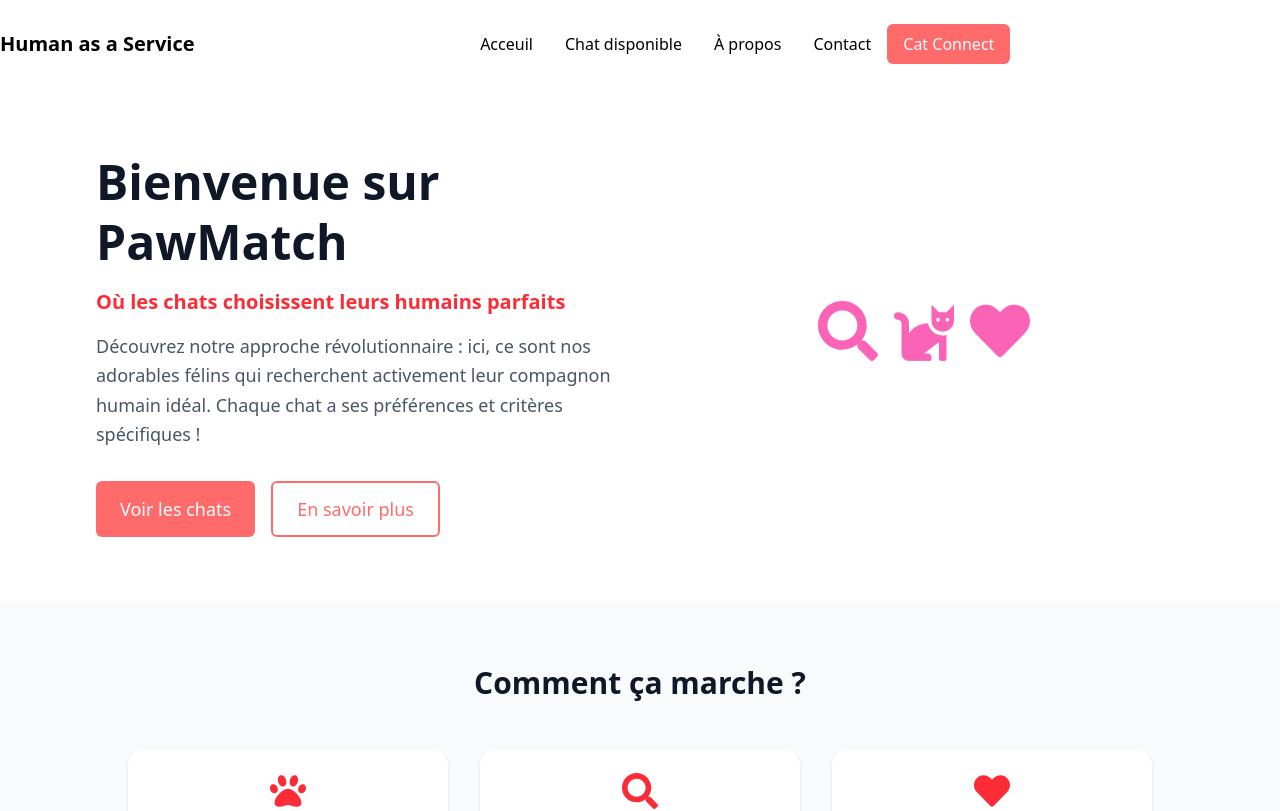
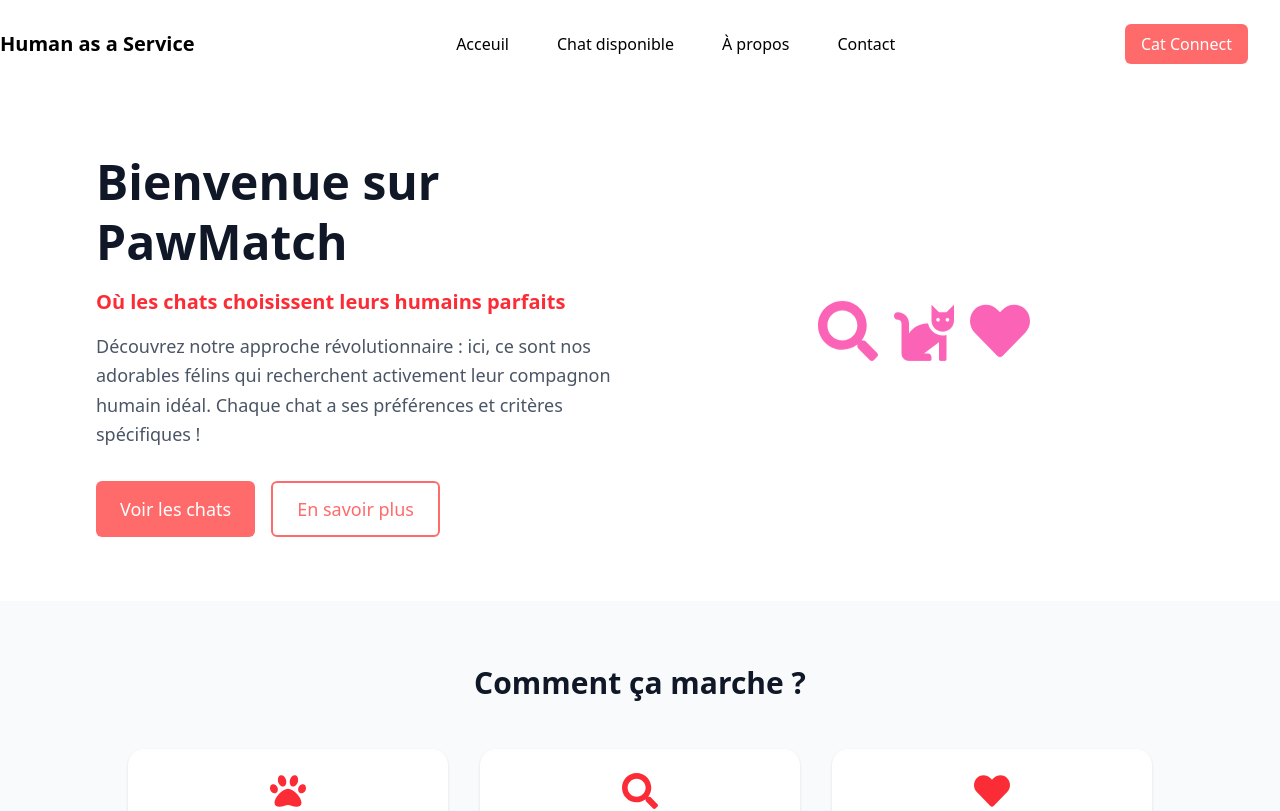
Before and after one commit to clemco23/human-as-a-service-, a React (Vite) app: page /about in a window 1280 px wide. Shown: the top 811 px of the page. Built offline with nearby package versions, Linux system fonts and the light colour scheme.

Commit message:
Update header layout: center navigation buttons and position Cat Connect to the right

```diff
--- a/src/components/atoms/button.tsx
+++ b/src/components/atoms/button.tsx
@@ -2,7 +2,7 @@ import type { ReactNode } from 'react';
 
 type ButtonProps = {
   size?: 'small' | 'medium' | 'large';
-  color?: 'primary' | 'secondary' | 'transparent' | 'danger'| 'default';
+  color?: 'primary' | 'secondary' | 'transparent' | 'danger'| 'default' | 'black';
   href?: string;
   children: ReactNode;
   onClick?: () => void;
@@ -20,7 +20,7 @@ const colorClasses = {
   secondary: 'bg-gray-500 text-white hover:bg-gray-600',
   danger: 'bg-red-700 text-white hover:bg-red-600 text-md',
   default: 'bg-transparent border-2 border-white  text-white hover:bg-white hover:text-black text-md',
-
+  black: 'bg-white text-black hover:scale-90 hover:shadow-md hover:bg-[#ff6b6b] hover:text-white text-md',
 };
 
 export default function Button({
--- a/src/components/molecules/header.tsx
+++ b/src/components/molecules/header.tsx
@@ -8,11 +8,13 @@ export default function Header() {
           <h1 className="text-xl font-bold">Human as a Service</h1>
         </div>
 
-        <nav aria-label="Global" className="mx-auto flex max-w-7xl items-center justify-between p-6 lg:px-8">
+        <nav aria-label="Global" className="flex items-center flex-1 p-6 lg:px-8">
           <div className="flex lg:hidden">
             <button type="button" className="-m-2.5 inline-flex items-center justify-center rounded-md p-2.5 text-black">
             </button>
           </div>
+
+          <div className="flex items-center space-x-4 mx-auto">
             <Button color="black" size="medium">
               Acceuil
             </Button>
@@ -25,9 +27,13 @@ export default function Header() {
             <Button color="black" size="medium">
               Contact
             </Button>
+          </div>
+
+          <div>
             <Button size="medium">
               Cat Connect
             </Button>
+          </div>
         </nav>
       </div>
     </header>
```
Lines whose indentation alone changed are shown as unchanged.
